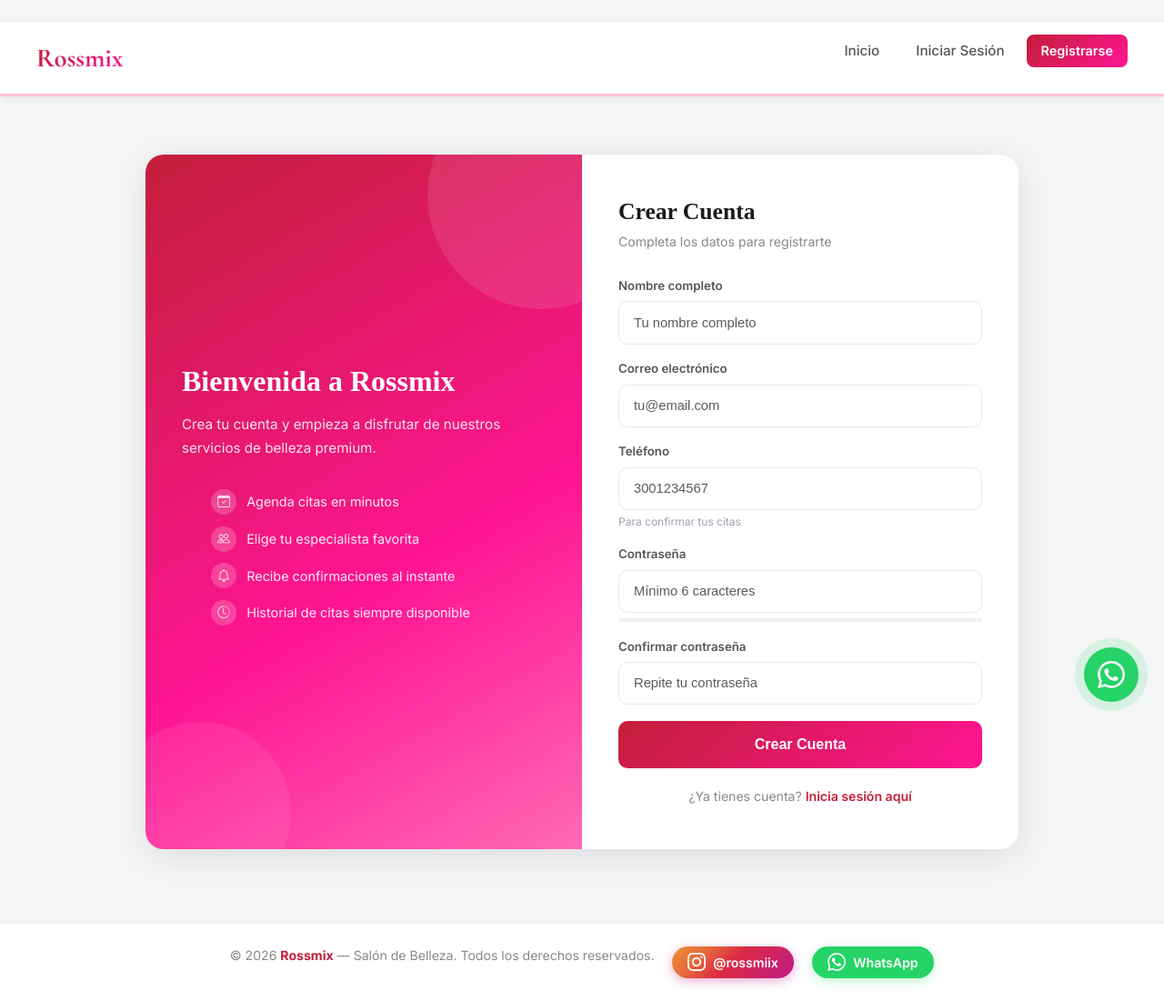
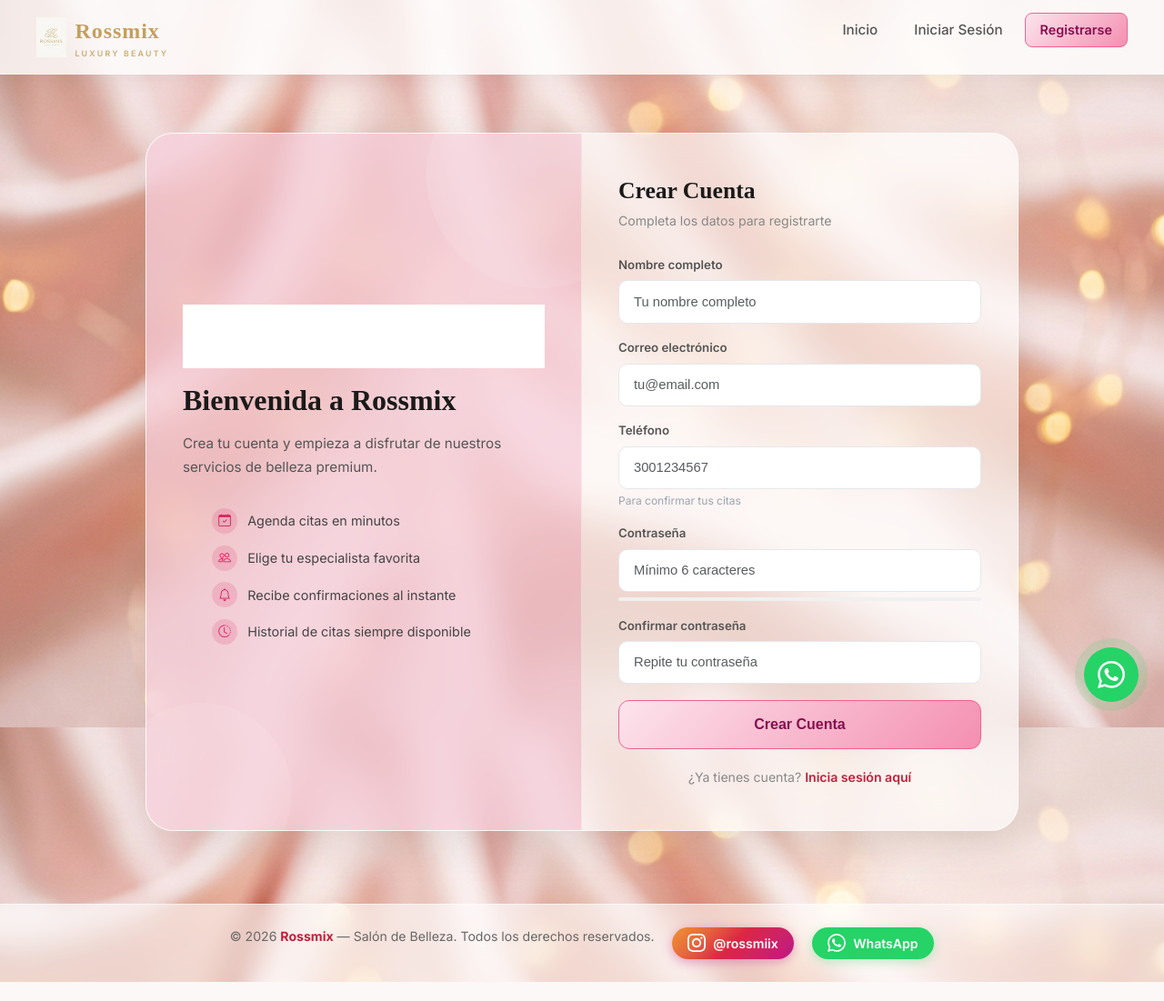
Before and after one commit to SaraKerrigan2001/Rossmix_flask, a Flask app: page /registro in a window 1280 px wide. Shown: the whole page at 91% size. After the commit the page ends 1080 px from the top, so only its background shows below. Run offline with Flask 3, Linux system fonts and the light colour scheme.

Commit message:
UI: Implementar diseno Premium Glassmorphism, logos y mejoras visuales en dashboards

```diff
--- a/app/templates/base.html
+++ b/app/templates/base.html
@@ -13,7 +13,8 @@
 
         body {
             font-family: 'Inter', sans-serif;
-            background: #f4f5f7;
+            background: url("{{ url_for('static', filename='images/bg_premium.jpg') }}") no-repeat center center fixed;
+            background-size: cover;
             min-height: 100vh;
             display: flex;
             flex-direction: column;
@@ -22,10 +23,12 @@
 
         /* ── NAVBAR ─────────────────────────────────────────── */
         nav {
-            background: #ffffff;
+            background: rgba(255, 255, 255, 0.80);
+            backdrop-filter: blur(15px);
+            -webkit-backdrop-filter: blur(15px);
             padding: 0.85rem 2.5rem;
-            box-shadow: 0 2px 12px rgba(0,0,0,0.07);
-            border-bottom: 3px solid #ffc0d8;
+            box-shadow: 0 4px 20px rgba(0,0,0,0.05);
+            border-bottom: 1px solid rgba(255, 255, 255, 0.3);
             position: sticky;
             top: 0;
             z-index: 1000;
@@ -38,14 +41,32 @@
             align-items: center;
         }
         .logo {
-            font-size: 1.8rem;
+            display: flex;
+            align-items: center;
+            gap: 0.6rem;
+            text-decoration: none;
+        }
+        .logo img {
+            height: 44px;
+            width: auto;
+            object-fit: contain;
+        }
+        .logo-text {
+            font-size: 1.5rem;
             font-weight: 700;
-            font-family: 'Cormorant Garamond', serif;
-            background: linear-gradient(135deg, #c41e3a 0%, #ff1493 100%);
-            -webkit-background-clip: text;
-            -webkit-text-fill-color: transparent;
-            background-clip: text;
-            text-decoration: none;
+            font-family: 'Playfair Display', serif;
+            color: #C5A059;
+            letter-spacing: 0.04em;
+        }
+        .logo-text small {
+            display: block;
+            font-family: 'Inter', sans-serif;
+            font-size: 0.55rem;
+            font-weight: 600;
+            letter-spacing: 0.25em;
+            color: #C5A059;
+            opacity: 0.85;
+            text-transform: uppercase;
         }
         nav ul {
             list-style: none;
@@ -188,15 +209,15 @@
 
         /* ── BOTONES GLOBALES ───────────────────────────────── */
         .btn-rossmix {
-            background: linear-gradient(135deg, #c41e3a, #ff1493);
-            color: white; border: none;
-            padding: 0.65rem 1.8rem; border-radius: 10px;
+            background: linear-gradient(135deg, #fce4ec 0%, #f48fb1 100%);
+            color: #880e4f; border: 1px solid #f06292;
+            padding: 0.65rem 1.8rem; border-radius: 12px;
             font-size: 0.92rem; font-weight: 600;
             cursor: pointer; text-decoration: none;
             display: inline-flex; align-items: center; gap: 0.4rem;
             transition: all 0.25s;
         }
-        .btn-rossmix:hover { opacity: 0.88; color: white; transform: translateY(-2px); box-shadow: 0 6px 20px rgba(196,30,58,0.3); }
+        .btn-rossmix:hover { opacity: 0.95; color: #880e4f; transform: translateY(-2px); box-shadow: 0 6px 20px rgba(240, 98, 146, 0.3); }
         .btn-secondary-r {
             background: white; color: #555;
             border: 1.5px solid #ddd;
@@ -339,7 +360,7 @@
         .nav-chip.yellow { background: #fef3c7; color: #d97706; }
         .nav-chip.blue   { background: #eff6ff; color: #2563eb; }
         .nav-chip.purple { background: #f5f3ff; color: #7c3aed; }
-        .nav-chip.pink   { background: linear-gradient(135deg,#c41e3a,#ff1493); color: white; }
+        .nav-chip.pink   { background: linear-gradient(135deg, #fce4ec 0%, #f48fb1 100%); color: #880e4f; border: 1px solid #f06292; }
 
         /* ── PAGE HEADER ────────────────────────────────────── */
         .page-header {
@@ -359,11 +380,13 @@
 
         /* ── FOOTER ─────────────────────────────────────────── */
         footer {
-            background: white;
-            border-top: 2px solid #f0f0f0;
+            background: rgba(255, 255, 255, 0.6);
+            backdrop-filter: blur(15px);
+            -webkit-backdrop-filter: blur(15px);
+            border-top: 1px solid rgba(255, 255, 255, 0.5);
             padding: 1.5rem 2rem;
             text-align: center;
-            color: #888;
+            color: #666;
             font-size: 0.88rem;
         }
         footer strong { color: #c41e3a; }
@@ -460,7 +483,10 @@
 <!-- NAVBAR -->
 <nav>
     <div class="nav-inner">
-        <a href="{{ url_for('main.index') }}" class="logo">Rossmix</a>
+        <a href="{{ url_for('main.index') }}" class="logo">
+            <img src="{{ url_for('static', filename='images/logo_rossmix.jpg') }}" alt="Rossmix Luxury Beauty">
+            <span class="logo-text">Rossmix<small>Luxury Beauty</small></span>
+        </a>
         <ul>
             {% if session.usuario_id %}
                 <!-- Perfil con dropdown -->
--- a/app/templates/index.html
+++ b/app/templates/index.html
@@ -8,7 +8,9 @@
    HERO SECTION
 ============================================= */
 .hero-main {
-    background: linear-gradient(135deg, #fff 0%, #fff5f8 60%, #ffe8f3 100%);
+    background: rgba(255, 255, 255, 0.4);
+    backdrop-filter: blur(8px);
+    -webkit-backdrop-filter: blur(8px);
     padding: 5rem 2rem 4rem;
     position: relative;
     overflow: hidden;
--- a/app/templates/registro.html
+++ b/app/templates/registro.html
@@ -11,9 +11,12 @@
     padding: 2rem;
 }
 .auth-card {
-    background: white;
-    border-radius: 20px;
-    box-shadow: 0 8px 40px rgba(0,0,0,0.10);
+    background: rgba(255, 255, 255, 0.65);
+    backdrop-filter: blur(20px);
+    -webkit-backdrop-filter: blur(20px);
+    border-radius: 30px;
+    box-shadow: 0 15px 50px rgba(0, 0, 0, 0.08);
+    border: 1px solid rgba(255, 255, 255, 0.6);
     overflow: hidden;
     width: 100%;
     max-width: 960px;
@@ -27,7 +30,8 @@
 
 /* Banner izquierdo */
 .auth-banner {
-    background: linear-gradient(150deg, #c41e3a 0%, #ff1493 60%, #ff69b4 100%);
+    background: rgba(216, 27, 96, 0.15); /* Soft tint */
+    border-right: 1px solid rgba(255, 255, 255, 0.4);
     padding: 3rem 2.5rem;
     display: flex;
     flex-direction: column;
@@ -52,11 +56,11 @@
 .auth-banner h2 {
     font-family: 'Playfair Display', serif;
     font-size: 2rem; font-weight: 700;
-    color: white; margin-bottom: 1rem;
+    color: #1a1a1a; margin-bottom: 1rem;
     position: relative; z-index: 1;
 }
 .auth-banner p {
-    color: rgba(255,255,255,0.88);
+    color: #555;
     font-size: 0.95rem; line-height: 1.7;
     position: relative; z-index: 1;
     margin-bottom: 2rem;
@@ -68,10 +72,11 @@
 }
 .banner-features li {
     display: flex; align-items: center; gap: 0.7rem;
-    color: rgba(255,255,255,0.92); font-size: 0.9rem;
+    color: #444; font-size: 0.9rem;
 }
 .banner-features li i {
-    background: rgba(255,255,255,0.2);
+    background: rgba(216, 27, 96, 0.15);
+    color: #d81b60;
     border-radius: 50%; width: 28px; height: 28px;
     display: flex; align-items: center; justify-content: center;
     font-size: 0.85rem; flex-shrink: 0;
@@ -133,9 +138,9 @@
 
 .btn-register {
     width: 100%;
-    background: linear-gradient(135deg, #c41e3a, #ff1493);
-    color: white; border: none;
-    padding: 0.9rem; border-radius: 10px;
+    background: linear-gradient(135deg, #fce4ec 0%, #f48fb1 100%);
+    color: #880e4f; border: 1px solid #f06292;
+    padding: 0.9rem; border-radius: 12px;
     font-size: 1rem; font-weight: 700;
     cursor: pointer; margin-top: 0.8rem;
     font-family: 'Poppins', sans-serif;
@@ -143,9 +148,9 @@
     display: flex; align-items: center; justify-content: center; gap: 0.5rem;
 }
 .btn-register:hover {
-    opacity: 0.88;
+    opacity: 0.95;
     transform: translateY(-2px);
-    box-shadow: 0 8px 25px rgba(196,30,58,0.3);
+    box-shadow: 0 8px 25px rgba(240, 98, 146, 0.3);
 }
 
 .auth-footer {
@@ -177,6 +182,7 @@
 
         <!-- Banner izquierdo -->
         <div class="auth-banner">
+            <img src="{{ url_for('static', filename='images/logo_rossmix.jpg') }}" alt="Rossmix Luxury Beauty" style="height:70px; width:auto; margin-bottom:1rem; filter: brightness(10);">
             <h2>Bienvenida a Rossmix</h2>
             <p>Crea tu cuenta y empieza a disfrutar de nuestros servicios de belleza premium.</p>
             <ul class="banner-features">
```
Also changed, not shown: app/templates/dashboard_admin.html (+14 -10 lines), app/templates/dashboard_cliente.html (+22 -12 lines), app/templates/especialista/dashboard.html (+5 -5 lines), app/templates/login.html (+13 -8 lines), docs/INSTRUCCIONES_IMAGEN.txt (deleted, +0 -18 lines), estructura_proyecto.md (deleted, +0 -148 lines), task.md (deleted, +0 -2 lines), app/static/images/bg_premium.jpg (added), app/static/images/logo_rossmix.jpg (added), instance/test.db, 2 other files.
